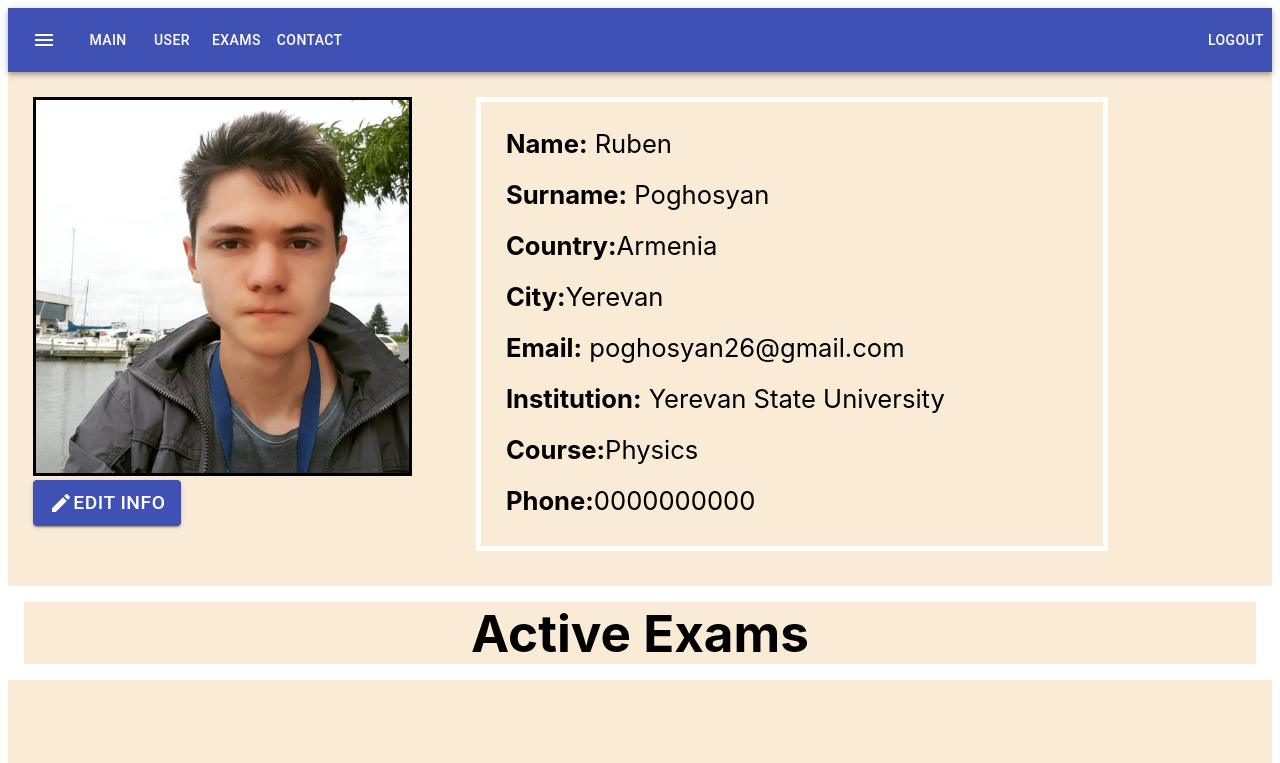
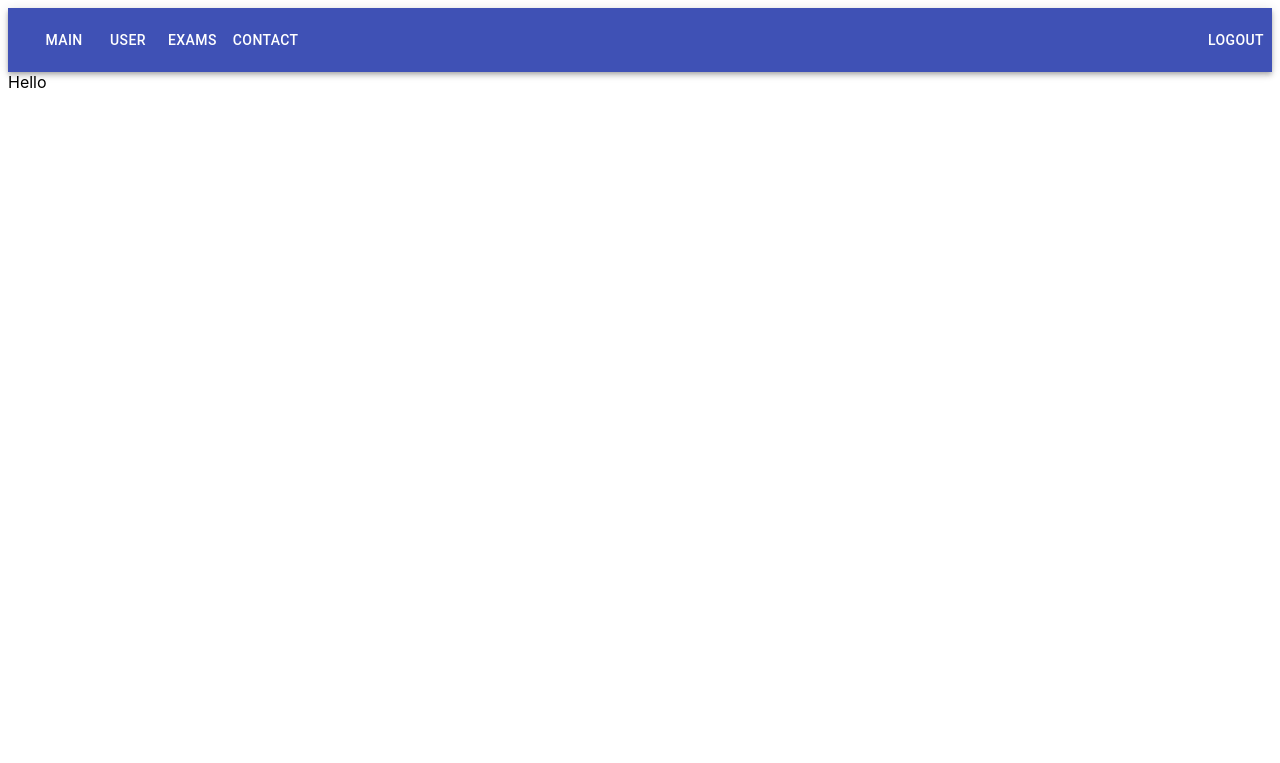
Before and after one commit to arayik0530/QUIZ_APP, a React (Create React App) app: page / in a window 1280 px wide. Shown: the top 763 px of the page. Built offline with nearby package versions, Linux system fonts and the light colour scheme.

Commit message:
Latest commit

```diff
--- a/package.json
+++ b/package.json
@@ -10,6 +10,7 @@
     "@testing-library/user-event": "^7.2.1",
     "react": "^16.12.0",
     "react-dom": "^16.12.0",
+    "react-router-dom": "^5.1.2",
     "react-scripts": "3.3.1"
   },
   "scripts": {
--- a/src/styles.css
+++ b/src/styles.css
@@ -14,15 +14,47 @@
 {   width: 30%;
     margin: 2% 5% 2% 2%;
 }
+.text {
+    background-color: #4CAF50;
+    color: white;
+    font-size: 16px;
+    padding: 16px 32px;
+  }
+  .image-container {
+    position: relative;
 
-.image-container
+  }
+.image
 {
     width: 100%;
-
+    transition: .5s ease;
+  backface-visibility: hidden;
     border-color: black;
     border-style: solid;
 
 }
+
+.middle {
+    transition: .5s ease;
+    opacity: 0;
+    position: absolute;
+    top: 50%;
+    left: 50%;
+    transform: translate(-50%, -50%);
+    -ms-transform: translate(-50%, -50%);
+    text-align: center;
+  }
+  .image-container:hover
+  {
+      cursor: pointer;
+  }
+
+  .image-container:hover .image {
+    opacity: 0.8;
+  }
+  .image-container:hover .middle {
+    opacity: 1;
+  }
 
 .about-container-row
 {   width: 50%;
@@ -40,9 +72,7 @@
     overflow-wrap: break-word;
     margin-bottom:20px;
 }
-.activeExams-container{
 
-}
 .activeExams-container>h1
 {
     text-align: center;
--- a/src/user-component.js
+++ b/src/user-component.js
@@ -12,6 +12,13 @@ import Popover from '@material-ui/core/Popover';
 import TextField from '@material-ui/core/TextField';
 import LockIcon from '@material-ui/icons/Lock';
 import LanguageIcon from '@material-ui/icons/Language';
+import {useRef} from 'react';
+import {
+  BrowserRouter as Router,
+  Switch,
+  Route,
+  Link
+} from "react-router-dom";
 
 const useStyles = makeStyles(theme => ({
   root: {
@@ -28,19 +35,18 @@ const useStyles = makeStyles(theme => ({
 function TaskBar() {
   const classes = useStyles();
   return (
+    <Router>
     <div className={classes.root}>
       <AppBar position="static" >
         <Toolbar>
-          <IconButton edge="start" className={classes.menuButton} color="inherit" aria-label="menu">
-            <MenuIcon />
-          </IconButton>
 
-          <Button color="inherit" >
+
+        <Link style={{ color:'white', textDecoration: 'none' }} to="/">  <Button color="inherit" >
             Main
-              </Button>
-          <Button color="inherit" >
+              </Button></Link>
+              <Link style={{  color:'white', textDecoration: 'none' }} to="/users">    <Button color="inherit" >
             User
-              </Button>
+              </Button> </Link>
 
           <Button color="inherit" >
             Exams
@@ -54,10 +60,40 @@ function TaskBar() {
                   </Button>
         </Toolbar>
       </AppBar>
+      <Switch>
+
+          <Route path="/users">
+            <User />
+          </Route>
+          <Route path="/">
+            <Home />
+          </Route>
+        </Switch>
+    </div>
+
+    </Router>
+  );
+}
+function User() {
+  // eslint-disable-next-line react-hooks/rules-of-hooks
+
+
+  return (
+    <div className="main-container"  >
+
+      <GeneralInfo></GeneralInfo>
+      <ActiveExams></ActiveExams>
+
     </div>
   );
+
 }
-
+function Home()
+{
+  return(
+    <div>Hello</div>
+  )
+}
 function Global(){
   return (
     <div className="edit-content">
@@ -71,13 +107,7 @@ function Global(){
     <br></br>
     <TextField fullWidth label="Institution"></TextField>
     <br></br>
-    <br></br>
-    <br></br>
-    <br></br>
-    <br></br>
-    <br></br>
-    <br></br>
-    <br></br>
+
     <div style={{textAlign:'right'}}>
 
     <Button color='primary'>Save</Button>
@@ -88,14 +118,10 @@ function Global(){
   {
     return(
       <div className="edit-content">
+        <br></br>
     <TextField size='medium' label="Password"></TextField>
     <br></br>
-    <br></br>
-    <br></br>
-    <br></br>
-    <br></br>
-    <br></br>
-    <br></br>
+
     <div style={{textAlign:"right"}}>
 
     <Button color='primary'>Save</Button>
@@ -104,7 +130,7 @@ function Global(){
     )
   }
 function GeneralInfo() {
-
+  const inputEl = useRef(null);
   const [open, setopen] = React.useState(false);
   const [context, setcontext] = React.useState(Global);
   const handleClick = event => setopen(true)
@@ -116,16 +142,27 @@ const setcontexthandler =(e)=>{
     setcontext(Global)
   else setcontext(Security)
 }
+ function uploadimagehandler()
+{
+ inputEl.current.click();
+
+}
   return (
     <div className="general-row">
       <div className='image-container-row' >
-        <img src={image} alt='userImage' className='image-container' ></img>
+        <div className="image-container" >
+        <img  src={image} alt='userImage' className='image' ></img>
+        <div class="middle">
+    <Button onClick ={uploadimagehandler} color='primary' variant='contained' >Upload</Button>
+    </div>
+  </div>
+        <input type="file" ref={inputEl} style={{display: "none"}} ></input>
         <Button onClick={handleClick} variant="contained" color="primary" style={{ fontSize: "1.5vw" }}>  <EditIcon></EditIcon>Edit Info</Button>
         <Popover   open={open} onClose={handleClose}
           anchorReference="anchorPosition"
           anchorPosition={{top:50,left:500}}
         >
-          <div style={{ padding: "1vw 10vw 10vw 1vw" }}>
+          <div style={{ padding: "1vw 10vw 20vw 1vw" }}>
             <h2 style={{ textAlign: "center" }}>Edit Info</h2>
             <div className="sidebox">
               <Button onClick={()=>setcontexthandler(0)} color='primary'><LanguageIcon></LanguageIcon> General</Button>
@@ -169,17 +206,5 @@ function ActiveExams() {
     </div>
   )
 }
-export default function user_component() {
-  // eslint-disable-next-line react-hooks/rules-of-hooks
 
-
-  return (
-    <div className="main-container"  >
-      <TaskBar></TaskBar>
-      <GeneralInfo></GeneralInfo>
-      <ActiveExams></ActiveExams>
-
-    </div>
-  );
-
-}
+export default TaskBar;
```
Also changed, not shown: src/main-component.js (added), 1 other file (tests, documents, lock files or other folders).
